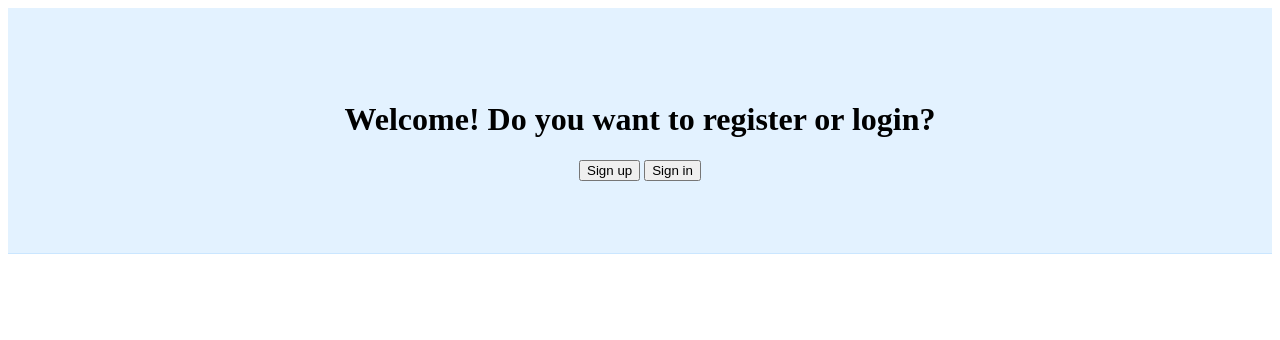
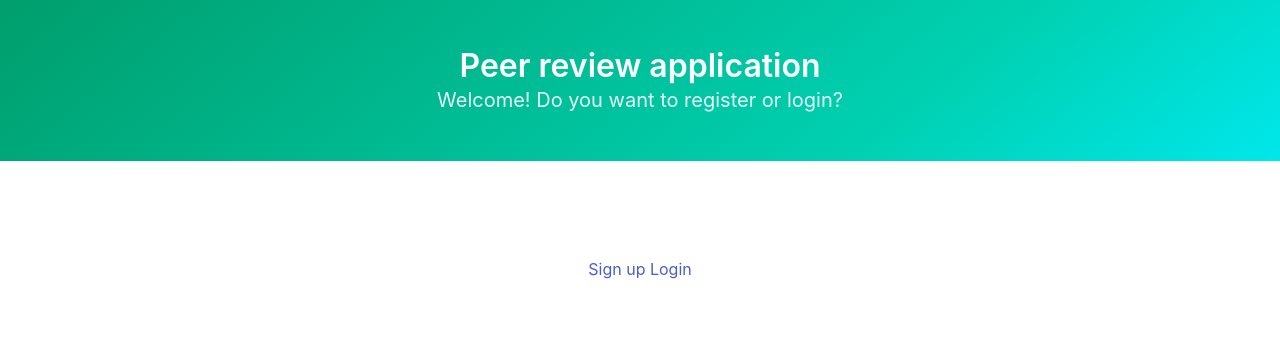
Before and after one commit to krstnschwpwr/peer_review_system, a Flask app: page / in a window 1280 px wide. Shown: the top 340 px of the page. Run offline with Flask 2, Linux system fonts and the light colour scheme; parts of the project's set-up code (start-up, migrations or seed data) failed here and were passed over; some libraries are stand-ins or nearby versions.

Commit message:
- bulma integration - base, home and login bulma design

```diff
--- a/app/templates/home.html
+++ b/app/templates/home.html
@@ -1,10 +1,27 @@
-
 {% extends "layout/base.html" %}
 
-{% block title %} <h1 class="intro_title">Welcome! Do you want to register or login?</h1>
- <a href="/api/user/add"><button class="btn btn-link orange btn-success">Sign up</button></a>
-<a href="/login"> <button class="btn btn-link orange btn-success" >Sign in</button></a>
 
+{% block title %}
+    Welcome! Do you want to register or login?
+{% endblock %}
+
+
+{% block content %}
+
+    <div class="container has-text-centered">
+        <div class="columns">
+            <div class="column is-half is-offset-one-quarter">
+                <div class="section">
+                    <a href="/api/user/add" class="btn btn-sm btn-success">
+                        Sign up
+                    </a>
+                    <a href="/login" class="btn btn-sm btn-success">
+                        Login
+                    </a>
+                </div>
+            </div>
+        </div>
+    </div>
 {% endblock %}
 
 <h1 class="page-header">Helloooo</h1>
--- a/app/templates/layout/base.html
+++ b/app/templates/layout/base.html
@@ -1,22 +1,31 @@
 <html>
 <head>
     {% include 'shared/header.html' %}
+    <meta name="viewport" content="width=device-width, initial-scale=1">
+    <link rel="stylesheet" href="https://maxcdn.bootstrapcdn.com/font-awesome/4.7.0/css/font-awesome.min.css">
+    <link rel="stylesheet" href="https://cdnjs.cloudflare.com/ajax/libs/bulma/0.6.1/css/bulma.min.css">
+    <script src="https://ajax.googleapis.com/ajax/libs/jquery/3.2.1/jquery.min.js"></script>
 </head>
 <body>
-<div class="section section--intro">
-    <div class="container">
-        <div class="intro">
-            {% block title %}{% endblock %}
+
+
+<section class="hero is-primary is-bold">
+    <div class="hero-body">
+        <div class="container">
+            <h1 class="title has-text-centered">
+                Peer review application
+            </h1>
+            <h2 class="subtitle has-text-centered">
+                {% block title %}{% endblock %}
+            </h2>
         </div>
     </div>
-</div>
+</section>
+
 <section class="section">
-    <div id=main-content">
-        <div class="container">
-    {% block content %}
-    {% endblock %}
-        </div>
-        </div>
+    <div class="container">
+        {% block content %}{% endblock %}
+    </div>
 </section>
 {% include 'shared/scripts.html' %}
 {% block additional_scripts %}
```
Also changed, not shown: app/templates/login.html (+19 -3 lines).
